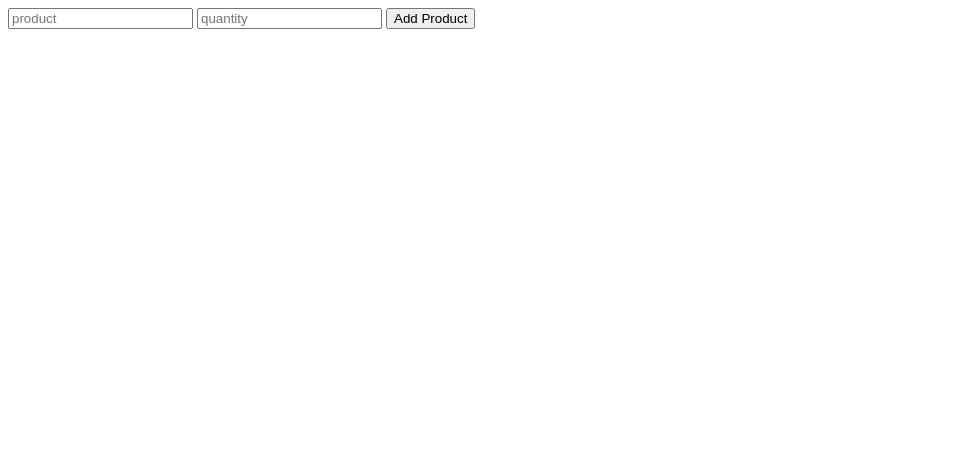
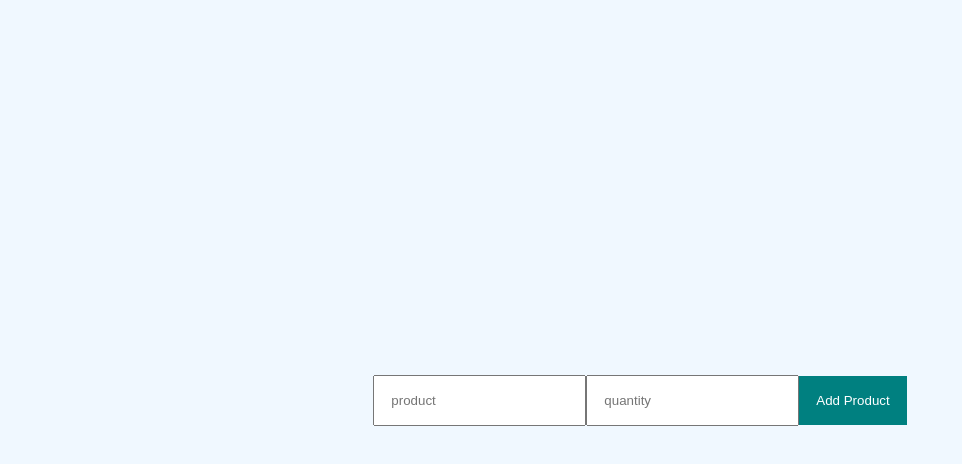
Before and after one commit to mdarman-ali/product-cart, a plain HTML site: page index.html in a window 1280 px wide. Shown: the whole page, without its empty margins (0-962 px from the left). Drawn offline with Linux system fonts and the light colour scheme.

Commit message:
Design cart holder

```diff
--- /dev/null
+++ b/css/style.css
@@ -0,0 +1,28 @@
+
+body{
+    font-family: Staatliches;
+    font-size: 25px;
+    overflow: hidden;
+    margin: 0;
+    background-color: aliceblue;
+}
+.product-cart{
+    display: flex;
+    justify-content: center;
+    align-items: center;
+    width: 100%;
+    height: 100vh;
+}
+.product, .quantity{
+    padding: 16px;
+}
+.addcart{
+    padding: 17px;
+    color: white;
+    background: teal;
+    border: 0;
+    cursor: pointer;
+}
+.addcart:hover{
+    background: rgb(1, 81, 95);
+}
--- a/index.html
+++ b/index.html
@@ -4,11 +4,16 @@
     <meta charset="UTF-8">
     <meta name="viewport" content="width=device-width, initial-scale=1.0">
     <title>Shopping Cart</title>
+    <!-- style Sheet -->
+    <link rel="stylesheet" href="css/style.css">
 </head>
 <body>
-    <input type="text" placeholder="product" id="product-name">
-    <input type="text" placeholder="quantity" id="product-quantity">
-    <button onclick="addProduct()">Add Product</button>
+    <div class="product-cart">
+        <input type="text" placeholder="product" id="product-name" class="product">
+        <input type="text" placeholder="quantity" id="product-quantity" class="quantity">
+        <button onclick="addProduct()" class="addcart">Add Product</button>
+    </div>
+
 
 
     <script src="js/index.js"></script>
```
